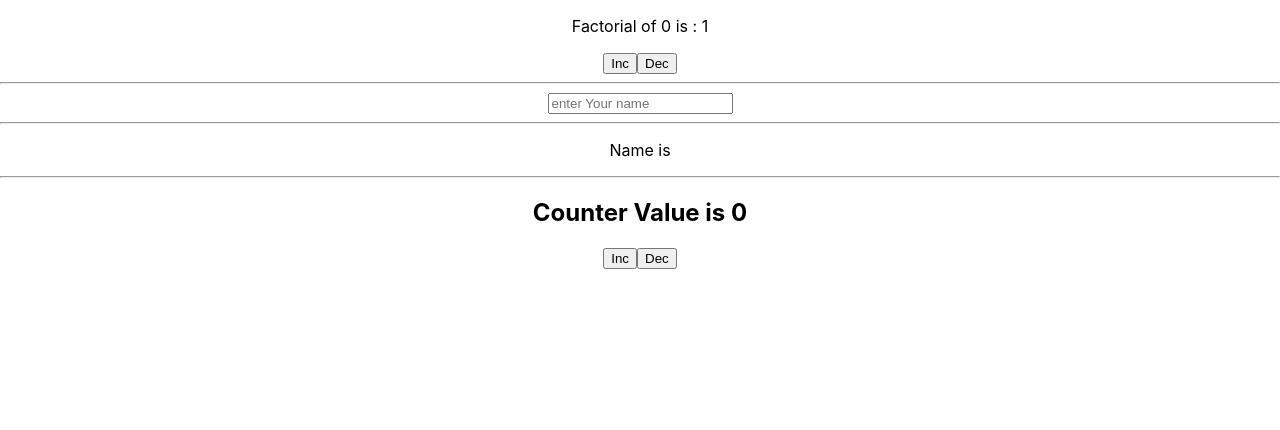
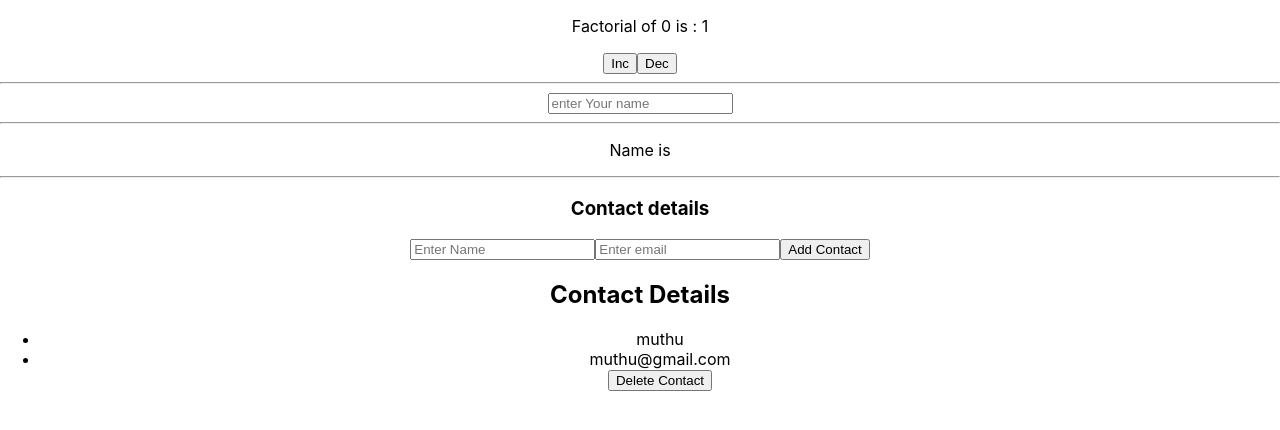
Before and after one commit to mkandanmk7/React-Hooks-Basics, a React (Create React App) app: page / in a window 1280 px wide. Shown: the top 430 px of the page. Built offline with nearby package versions, Linux system fonts and the light colour scheme.

Commit message:
added contacts

```diff
--- a/src/Components/UseReducerHooks.js
+++ b/src/Components/UseReducerHooks.js
@@ -1,30 +1,95 @@
-import React, { useReducer } from "react";
-const initialState = 0;
-const CounterReducer = (state = initialState, action) => {
+import React, { useReducer, useState } from "react";
+const initialState = {
+  contacts: [{ id: Date.now(), name: "muthu", email: "muthu@gmail.com" }],
+  counter: 0,
+};
+const CounterReducer = (state, action) => {
   switch (action.type) {
     case "addcount":
-      return state + 1;
+      return {
+        ...state,
+        counter: state.counter + 1,
+      };
 
     case "deccount":
-      return state - 1;
+      return {
+        ...state,
+        counter: state.counter - 1,
+      };
 
+    case "add": {
+      console.log("Payload ", action.paylo);
+      //   state.contacts.push(action.payload);
+      return {
+        ...state,
+        contacts: [...state.contacts, action.paylo], //added an new object value to existing array data;
+      };
+    }
     default:
       return state;
   }
 };
 
 const UseReducerHooks = () => {
-  //   const [counter, setCounter] = useState(0);
+  const [name, setName] = useState("");
+  const [email, setEmail] = useState("");
   //state used for get state value from reducer function;
   const [state, dispatch] = useReducer(CounterReducer, initialState);
   console.log(state);
 
+  const addContact = (e) => {
+    e.preventDefault();
+    console.log("name ", name, email);
+    const contact = { id: Date.now(), name, email };
+    dispatch({ type: "add", paylo: contact });
+    setName("");
+    setEmail("");
+  };
+
+  const DeleteContact = (id) => {
+    console.log("deleted contact is :", id);
+  };
   // counter example
   return (
     <div>
-      <h2>Counter Value is {state}</h2>
+      {/* <h2>Counter Value is {state}</h2>
       <button onClick={() => dispatch({ type: "addcount" })}>Inc</button>
       <button onClick={() => dispatch({ type: "deccount" })}>Dec</button>
+      <hr /> */}
+
+      <h3>Contact details</h3>
+      <form onSubmit={addContact}>
+        <input
+          type="text"
+          value={name}
+          name="name"
+          onChange={(e) => setName(e.target.value)}
+          placeholder="Enter Name"
+        />
+        <input
+          type="email
+          "
+          value={email}
+          name="email"
+          onChange={(e) => setEmail(e.target.value)}
+          placeholder="Enter email"
+        />
+        <button>Add Contact</button>
+      </form>
+      <h2>Contact Details</h2>
+      {state.contacts.map((contact) => {
+        return (
+          <div key={contact.id}>
+            <ul>
+              <li>{contact.name}</li>
+              <li>{contact.email}</li>
+              <button onClick={DeleteContact(contact.id)}>
+                Delete Contact
+              </button>
+            </ul>
+          </div>
+        );
+      })}
     </div>
   );
 };
```
